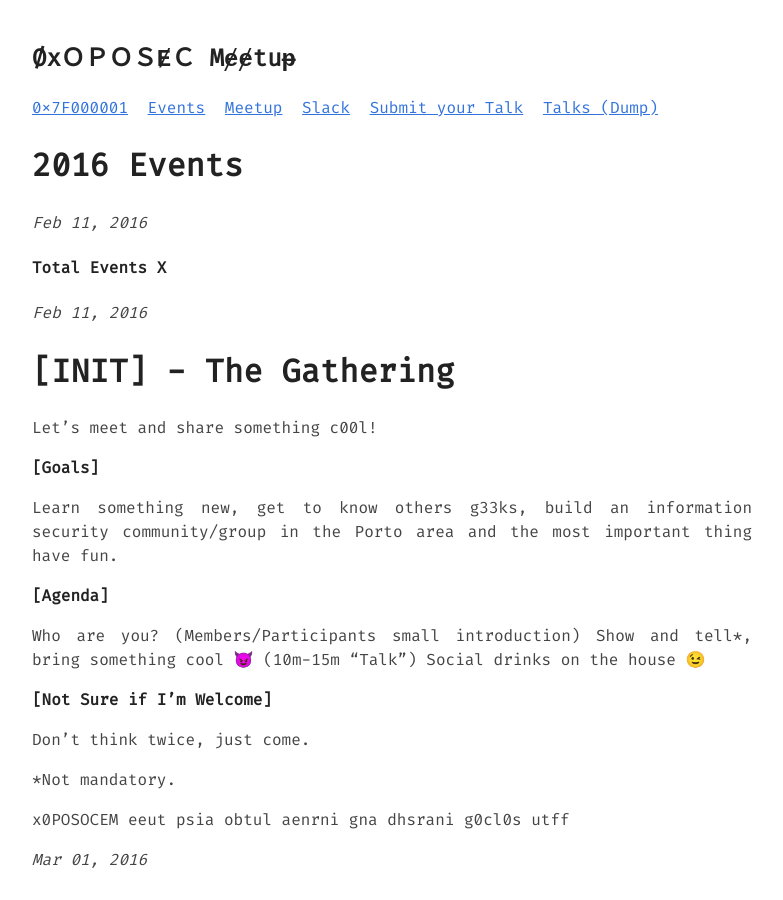
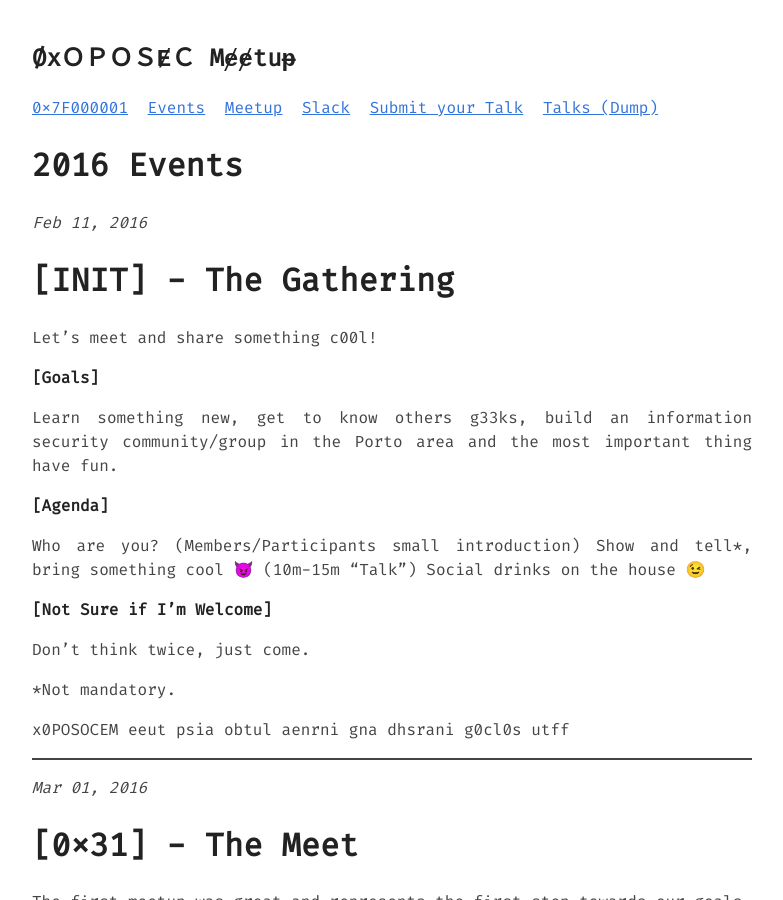
Before and after one commit to 0xOPOSEC/0xOPOSEC.github.io, a Jekyll site: the page built from _posts/2016-01-01-xpto.md, in a window 1280 px wide and 900 px high. Shown: the whole window, without its empty margins (248-1031 px from the left). Built offline with Jekyll 4.4.1, drawn with Linux system fonts in a browser that asks for light colours.

Commit message:
2016 Events Dates Markdown Fix II

```diff
--- a/_posts/2016-01-01-xpto.md
+++ b/_posts/2016-01-01-xpto.md
@@ -1,13 +1,11 @@
 ---
 layout: post
 title: 2016 Events
-subtitle: Total Events  X
 date: 2016-02-11 18:00:00 +0000
 tags:
 - 2016
 ---
 
-_Feb 11, 2016_
 # [INIT] - The Gathering
 
 Let's meet and share something c00l!
@@ -31,6 +29,7 @@ Don't think twice, just come.
 x0POSOCEM eeut psia obtul aenrni gna dhsrani g0cl0s utff
 
 
+---------
 _Mar 01, 2016_
 # [0x31] - The Meet
 
@@ -56,6 +55,7 @@ Note: When someone is RSVP to an event is grabbing a seat that could be for othe
 http://pathonproject.com/zb/?335c4081eeab4d9d#SUG2/S9aC6QUTf6CIVQtG+kFMldXmJg4bFWyY5tiGhg=
 
 
+---------
 _Mar 31, 2016_
 # [0x32] - The Meet
 
```
